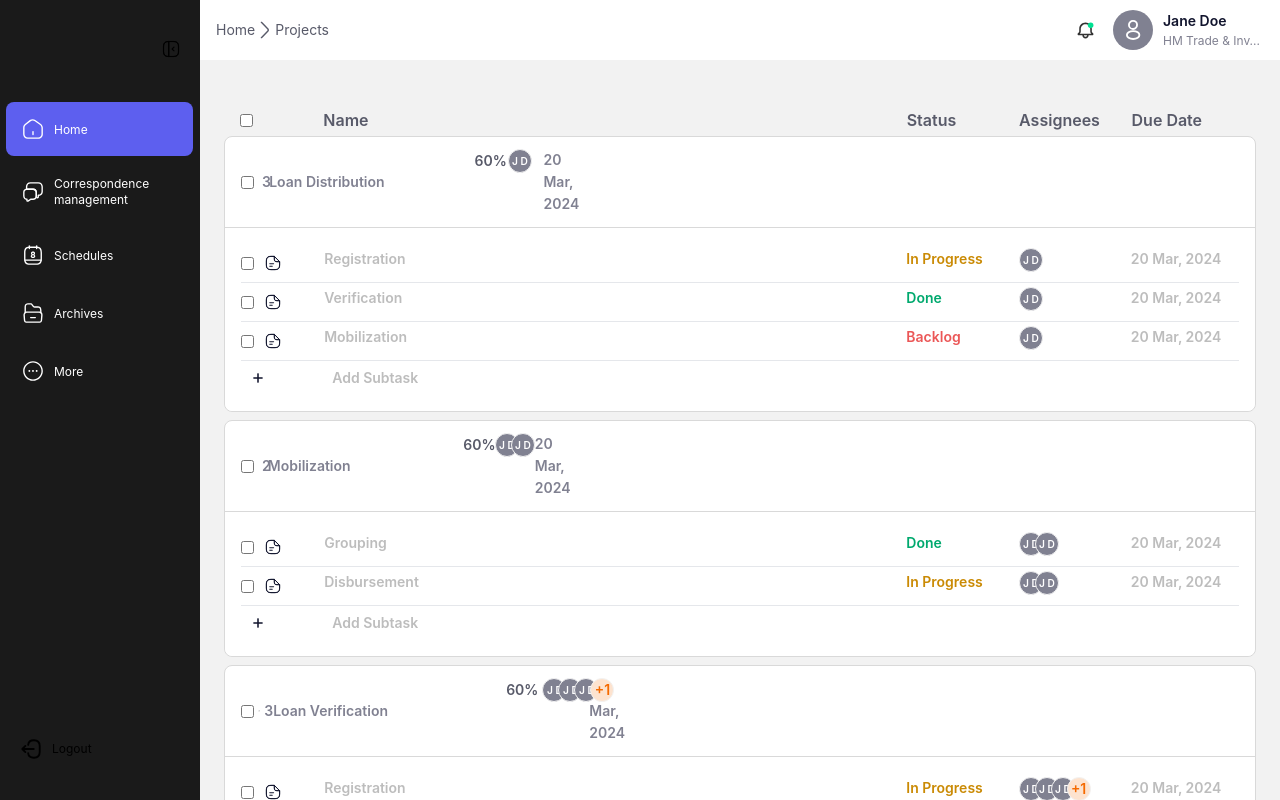
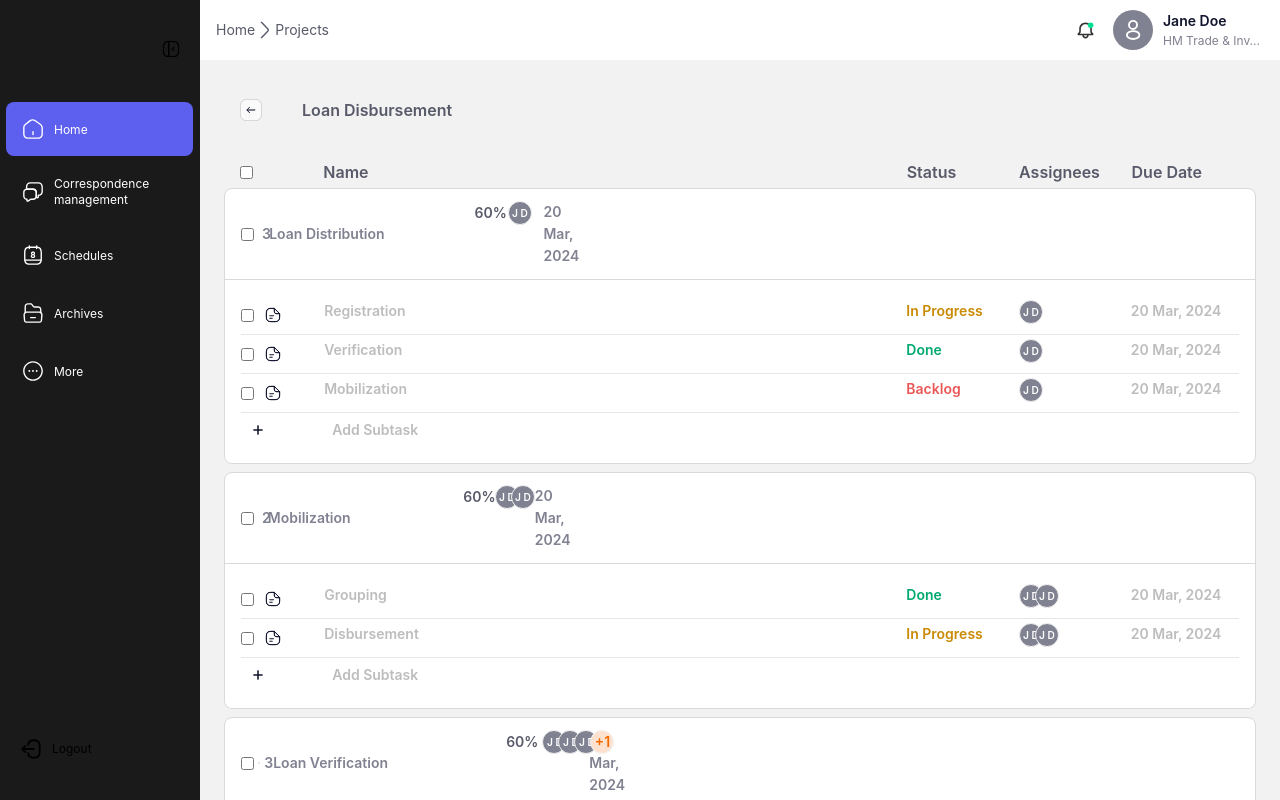
Before and after one commit to jidoggs/comms, a Next.js app: page /app/home/projects in a window 1280 px wide. Built offline with nearby package versions, Linux system fonts and the light colour scheme.

Commit message:
added go back button component

```diff
--- a/src/app/app/home/projects/page.tsx
+++ b/src/app/app/home/projects/page.tsx
@@ -4,19 +4,23 @@ import React from 'react';
 import Accordion from './components/Accordion';
 import ProjectTitle from './components/ProjectTitle';
 import { CustomButton } from '@/common/components';
+import BackButton from '@/common/components/BackButton';
 import { Plus } from '@/common/components/icons';
 
 const Projects = () => {
   return (
+    <div>
+      <BackButton text="Loan Disbursement" />
       <div className="flex w-full flex-col justify-center p-6 font-semibold">
         <ProjectTitle />
         <Accordion />
         <CustomButton
           variant="contained"
-        className="h-4 !w-28 !border-0 !bg-custom-white_100 !px-2 !text-sm !text-custom-gray_200"
+          className="h-4 !w-32 !border-0 !bg-custom-white_100 !px-0 !text-sm !text-custom-gray_200"
         >
-        <Plus /> Add Task
+          <Plus /> <span className=" !text-custom-gray_200">Add Task</span>
         </CustomButton>
+      </div>
     </div>
   );
 };
--- /dev/null
+++ b/src/common/components/BackButton.tsx
@@ -0,0 +1,25 @@
+'use client';
+
+import React from 'react';
+import { useRouter } from 'next/navigation';
+
+import { CustomButton } from '.';
+import { BackwardArrow } from './icons';
+
+type BackButtonProps = {
+  text?: string;
+};
+
+const BackButton = ({ text }: BackButtonProps) => {
+  const router = useRouter();
+  return (
+    <div className="flex items-center gap-0">
+      <CustomButton onClick={() => router.back()}>
+        <BackwardArrow size={22} />
+      </CustomButton>
+      <p className="font-semibold text-base">{text}</p>
+    </div>
+  );
+};
+
+export default BackButton;
```
Lines whose indentation alone changed are shown as unchanged.
